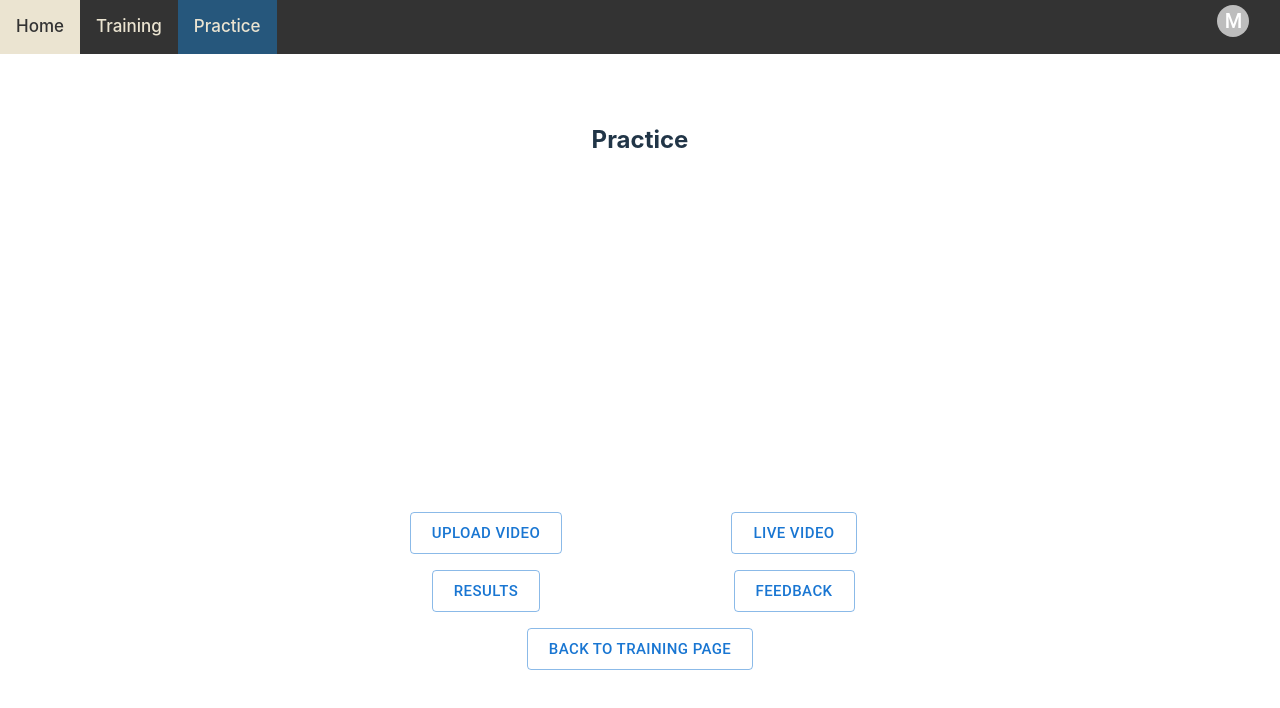
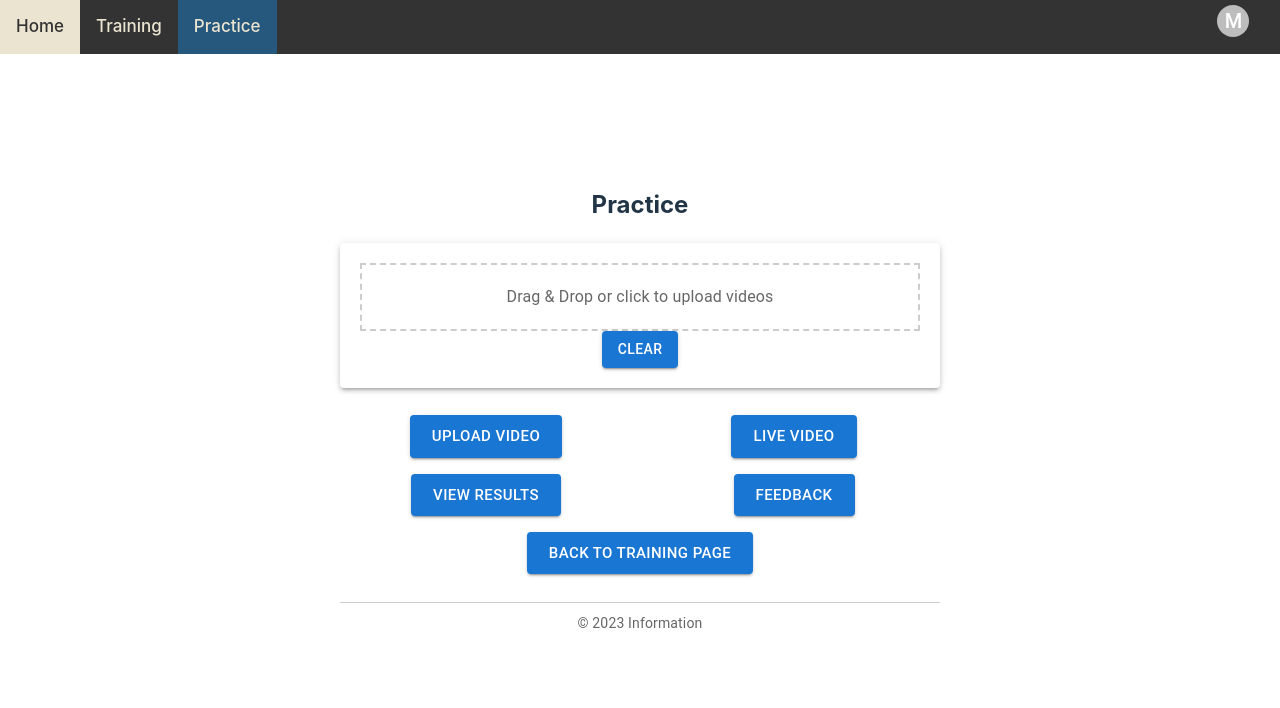
Before and after one commit to kolenguyen/DL, a React (Vite) app in the folder Frontend/: page /practice in a window 1280 px wide. Shown: the top 708 px of the page. Built offline with nearby package versions, Linux system fonts and the light colour scheme; no server answers.

Commit message:
Added login, drag and drop and changed video component

```diff
--- a/Frontend/package.json
+++ b/Frontend/package.json
@@ -19,6 +19,7 @@
     "axios": "^1.5.1",
     "react": "^18.2.0",
     "react-dom": "^18.2.0",
+    "react-dropzone": "^14.2.3",
     "react-router-dom": "^6.16.0"
   },
   "devDependencies": {
--- a/Frontend/src/App.jsx
+++ b/Frontend/src/App.jsx
@@ -1,6 +1,7 @@
 import { useContext, useState } from 'react'
 import axios from "axios"
 import NavBar from './NavBar'
+import Footer from './Footer'
 import Landing from './Landing'
 import Training from './Training'
 import Practice from './Practice'
@@ -10,6 +11,8 @@ import UserContext from "./UserContext";
 
 import { BrowserRouter as Router, Route, Routes } from 'react-router-dom'
 import './App.css'
+import LoginPage from './LoginPage'
+import Profile from './Profile'
 
 const theme = createTheme();
 
@@ -26,8 +29,12 @@ function App() {
           <Route path="/" element={<Landing/>} />
           <Route path="/training" element={<Training/>} />
           <Route path="/practice" element={<Practice/>} />
+          <Route path="/login" element={<LoginPage/>} />
+          <Route path="/profile" element={<Profile/>} />
           </Routes>
       </Router>
+      <Footer/>
+
     </UserContext.Provider>
     </ThemeProvider>
   )
--- /dev/null
+++ b/Frontend/src/Footer.jsx
@@ -0,0 +1,17 @@
+import React from 'react';
+import Typography from '@mui/material/Typography';
+import Container from '@mui/material/Container';
+
+const Footer = () => {
+  return (
+    <footer style={{ marginTop: '20px', borderTop: '1px solid #ccc', paddingTop: '10px' }}>
+      <Container maxWidth="md">
+        <Typography variant="body2" color="textSecondary" align="center">
+          © {new Date().getFullYear()} Information
+        </Typography>
+      </Container>
+    </footer>
+  );
+};
+
+export default Footer;
--- a/Frontend/src/Landing.jsx
+++ b/Frontend/src/Landing.jsx
@@ -12,12 +12,7 @@ export default function Landing() {
         <header className="landingtext">
             <h2>ASL Translator</h2>
             <h3>Translate and learn ASL language.</h3>
-            <ul>
-                <li>Group 2</li>
-                <li>Members:</li>
-                <li>Build using React, MUI and python</li>
-            </ul>
-            <Button variant="contained" href='/login'>Contained</Button>
+            <Button variant="contained" href='/login'>Login</Button>
             </header>
     </main>
       </div>
--- /dev/null
+++ b/Frontend/src/LoginForm.jsx
@@ -0,0 +1,41 @@
+import React, { useState } from 'react';
+import TextField from '@mui/material/TextField';
+import Button from '@mui/material/Button';
+
+const LoginForm = ({ handleLogin }) => {
+  const [username, setUsername] = useState('');
+  const [password, setPassword] = useState('');
+
+  const handleSubmit = (e) => {
+    e.preventDefault();
+    // You can perform authentication here, for simplicity, let's just pass the credentials
+    handleLogin({ username, password });
+  };
+
+  return (
+    <form onSubmit={handleSubmit}>
+      <TextField
+        label="Username"
+        variant="outlined"
+        fullWidth
+        margin="normal"
+        value={username}
+        onChange={(e) => setUsername(e.target.value)}
+      />
+      <TextField
+        label="Password"
+        type="password"
+        variant="outlined"
+        fullWidth
+        margin="normal"
+        value={password}
+        onChange={(e) => setPassword(e.target.value)}
+      />
+      <Button type="submit" variant="contained" color="primary" fullWidth>
+        Login
+      </Button>
+    </form>
+  );
+};
+
+export default LoginForm;
--- /dev/null
+++ b/Frontend/src/LoginPage.jsx
@@ -0,0 +1,29 @@
+import React from 'react';
+import Container from '@mui/material/Container';
+import Typography from '@mui/material/Typography';
+import LoginForm from './LoginForm';
+import Grid from '@mui/material/Grid'; // Import Grid to center the form
+import Paper from '@mui/material/Paper'; // Import Paper for the background square
+
+const LoginPage = () => {
+  const handleLogin = (credentials) => {
+    // Handle authentication logic here (e.g., send a request to the server)
+    console.log('Login credentials:', credentials);
+  };
+
+  return (
+    <Container component="main" maxWidth="xs">
+      <Paper elevation={3} style={{ padding: 20, display: 'flex', flexDirection: 'column', alignItems: 'center' }}>
+        <Grid container justifyContent="center">
+          <Typography variant="h5" align="center" gutterBottom>
+            Login
+          </Typography>
+        </Grid>
+        <LoginForm handleLogin={handleLogin} />
+      </Paper>
+
+    </Container>
+  );
+};
+
+export default LoginPage;
--- a/Frontend/src/Practice.jsx
+++ b/Frontend/src/Practice.jsx
@@ -1,37 +1,48 @@
 
+import React, { useState } from 'react';
 import './Style.css'
 import WebcamComponent from './WebcamComponent'
 import Button from '@mui/material/Button';
 import Stack from '@mui/material/Stack';
 import { styled } from '@mui/material/styles';
+import VideoUpload from './VideoUpload'
 
 import Box from '@mui/material/Box';
 import Grid from '@mui/material/Unstable_Grid2';
 import Paper from '@mui/material/Paper';
+import Training from './Training';
 
 
 
 export default function Practice() {
+    const [currentComponent, setCurrentComponent] = useState('upload');
+    const handleButtonClick = (component) => {
+        setCurrentComponent(component);
+      };
+
     return (
     <div style={{margin: 0}}>
         <h2>Practice</h2>
-        <WebcamComponent/>
+
+        {currentComponent === 'upload' && <VideoUpload />}
+        {currentComponent === 'dropzone' && <WebcamComponent />}
+
         <Box height={150} justifyContent="center" width={600} my={4} display="flex"alignItems="center" gap={4}>
         <Grid container spacing={2}>
             <Grid xs={5} md={6}>
-                <Button size="large" variant="outlined">Upload Video</Button>
+                <Button size="large" variant="contained" onClick={() => handleButtonClick('upload')}>Upload Video</Button>
             </Grid>
             <Grid xs={5} md={6}>
-                <Button size="large" variant="outlined">Live Video</Button>
+                <Button size="large" variant="contained" onClick={() => handleButtonClick('live')}>Live Video</Button>
             </Grid>
             <Grid xs={5} md={6}>
-                <Button size="large" variant="outlined">Results</Button>
+                <Button size="large" variant="contained">View Results</Button>
             </Grid>
             <Grid xs={5} md={6}>
-                <Button size="large" variant="outlined">Feedback</Button>
+                <Button size="large" variant="contained">Feedback</Button>
             </Grid>
             <Grid xs={5} md={12}>
-                <Button size="large" variant="outlined">Back to Training Page</Button>
+                <Button size="large" variant="contained" href='/training'>Back to Training Page</Button>
             </Grid>
         </Grid>
         </Box>
--- a/Frontend/src/Training.jsx
+++ b/Frontend/src/Training.jsx
@@ -5,6 +5,8 @@ import VideoComponent from './VideoComponent'
 import Grid from '@mui/material/Grid';
 
 export default function Training() {
+    const youtubeVideoURL = 'https://www.youtube.com/embed/0FcwzMq4iWg?si=jh_ljIhlbkmiGvcK';
+
     return (
     <div style={{margin: 0}}>
       <h2>Training</h2>
@@ -13,7 +15,7 @@ export default function Training() {
           <ElementList />
         </Grid>
         <Grid item xs={6} style={{ textAlign: 'right'}}>
-          <VideoComponent />
+          <VideoComponent videoURL={youtubeVideoURL}/>
         </Grid>
       </Grid>
     </div>
--- a/Frontend/src/VideoComponent.jsx
+++ b/Frontend/src/VideoComponent.jsx
@@ -1,31 +1,31 @@
 //code generated by chatgpt 3.5
 import React, { useState, useRef } from 'react';
 
-const VideoComponent = ({ videoSourceURL }) => {
+const VideoComponent = ({ videoURL  }) => {
   const videoRef = useRef(null);
   const [isPlaying, setIsPlaying] = useState(false);
 
   const togglePlay = () => {
-    if (videoRef.current.paused) {
+    if (isPlaying) {
+      videoRef.current.pause();
+    } else {
       videoRef.current.play();
-      setIsPlaying(true);
-    } else {
-      videoRef.current.pause();
-      setIsPlaying(false);
     }
+    setIsPlaying(!isPlaying);
   };
 
   return (
     <div>
-      <video
+      <iframe
         ref={videoRef}
-        controls
-        width="400"
-        height="300"
-      >
-        <source src={videoSourceURL} type="video/mp4" />
-        {/* You can add multiple source elements for different video formats */}
-      </video>
+        width="560"
+        height="315"
+        src={videoURL}
+        frameBorder="0"
+        allow="autoplay; encrypted-media"
+        allowFullScreen
+        title="YouTube Video"
+      ></iframe>
       <div>
         <button onClick={togglePlay}>
           {isPlaying ? 'Pause' : 'Play'}
--- /dev/null
+++ b/Frontend/src/VideoUpload.jsx
@@ -0,0 +1,45 @@
+import React, { useState } from 'react';
+import { useDropzone } from 'react-dropzone';
+import Paper from '@mui/material/Paper';
+import Typography from '@mui/material/Typography';
+import Button from '@mui/material/Button';
+
+const VideoUpload = () => {
+  const [uploadedFiles, setUploadedFiles] = useState([]);
+
+  const onDrop = (acceptedFiles) => {
+    setUploadedFiles(acceptedFiles);
+  };
+
+  const { getRootProps, getInputProps } = useDropzone({ onDrop, accept: 'video/*' });
+
+  return (
+    <div>
+      <Paper elevation={3} style={{ padding: 20, textAlign: 'center' }}>
+        <div {...getRootProps()} style={{ cursor: 'pointer', padding: '20px', border: '2px dashed #ccc' }}>
+          <input {...getInputProps()} />
+          <Typography variant="body1" color="textSecondary">
+            Drag & Drop or click to upload videos
+          </Typography>
+        </div>
+        {uploadedFiles.length > 0 && (
+          <div>
+            <Typography variant="subtitle1" color="textPrimary" style={{ marginTop: '10px' }}>
+              Uploaded Files:
+            </Typography>
+            <ul>
+              {uploadedFiles.map((file) => (
+                <li key={file.name}>{file.name}</li>
+              ))}
+            </ul>
+          </div>
+        )}
+        <Button variant="contained" color="primary" onClick={() => setUploadedFiles([])}>
+          Clear
+        </Button>
+      </Paper>
+    </div>
+  );
+};
+
+export default VideoUpload;
```
Also changed, not shown: Frontend/src/NavBarNotLogged.jsx (added, +17 -0 lines), 1 other file (tests, documents, lock files or other folders).
